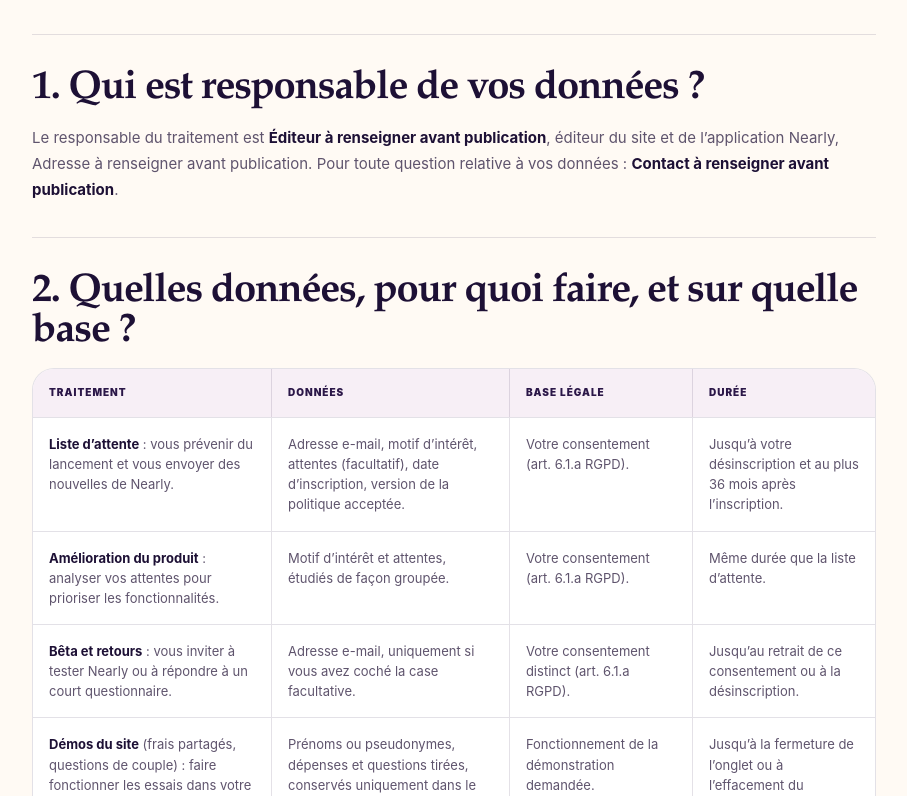
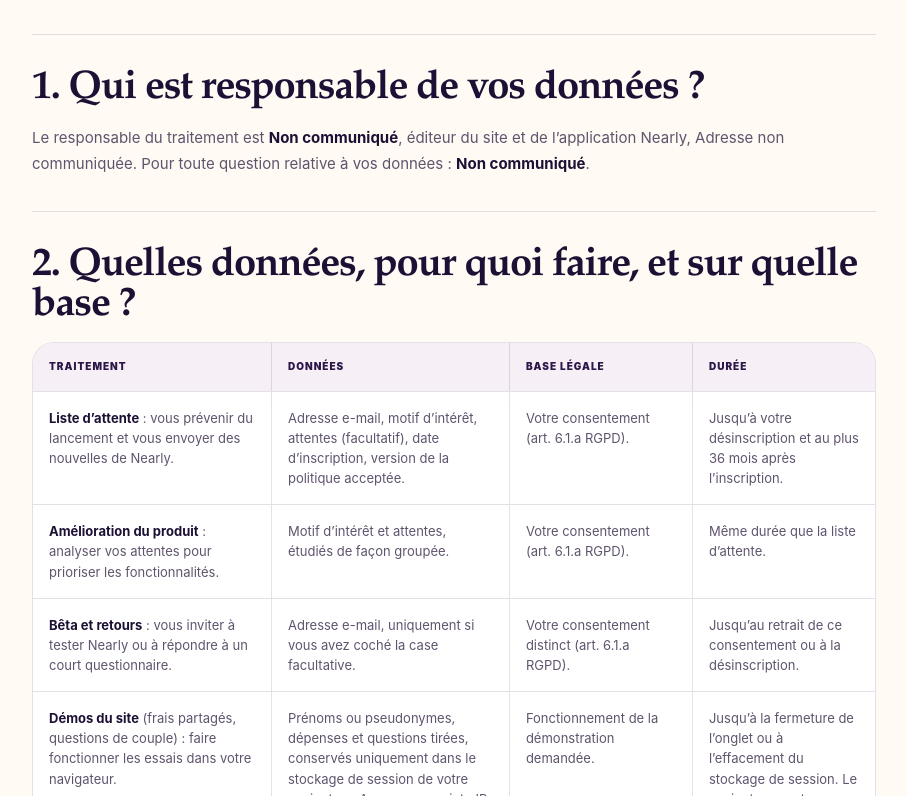
Before and after one commit to Gaugo47/Nearly-Website, a Next.js app: page /confidentialite in a window 1280 px wide. Shown: the part 864-1660 px from the top of the page, without its empty margins (186-1093 px from the left). Built offline with nearby package versions, Linux system fonts and the light colour scheme; no server answers.

Commit message:
Allow publishing the showcase with unspecified publisher details

```diff
--- a/app/legal.ts
+++ b/app/legal.ts
@@ -2,12 +2,12 @@
 // Les variables NEXT_PUBLIC_* sont publiées dans le site : aucun secret ici.
 export const legal = {
   productName: "Nearly",
-  controllerName: process.env.NEXT_PUBLIC_PUBLISHER_NAME || "Éditeur à renseigner avant publication",
-  controllerStatus: process.env.NEXT_PUBLIC_PUBLISHER_STATUS || "Statut à renseigner avant publication",
+  controllerName: process.env.NEXT_PUBLIC_PUBLISHER_NAME || "Non communiqué",
+  controllerStatus: process.env.NEXT_PUBLIC_PUBLISHER_STATUS || "Non communiqué",
   controllerSiret: process.env.NEXT_PUBLIC_PUBLISHER_SIRET || "",
-  controllerAddress: process.env.NEXT_PUBLIC_PUBLISHER_ADDRESS || "Adresse à renseigner avant publication",
-  publicationDirector: process.env.NEXT_PUBLIC_PUBLICATION_DIRECTOR || "Direction de publication à renseigner",
-  contactEmail: process.env.NEXT_PUBLIC_CONTACT_EMAIL || "Contact à renseigner avant publication",
+  controllerAddress: process.env.NEXT_PUBLIC_PUBLISHER_ADDRESS || "Adresse non communiquée",
+  publicationDirector: process.env.NEXT_PUBLIC_PUBLICATION_DIRECTOR || "Non communiqué",
+  contactEmail: process.env.NEXT_PUBLIC_CONTACT_EMAIL || "Non communiqué",
   siteHost: "GitHub Pages — GitHub, Inc. (https://docs.github.com/fr/site-policy/privacy-policies/github-general-privacy-statement)",
   automationHost: process.env.NEXT_PUBLIC_WAITLIST_HOST || "Non activé",
   policyVersion: "2026-10-01",
--- a/app/mentions-legales/page.tsx
+++ b/app/mentions-legales/page.tsx
@@ -16,7 +16,7 @@ export default function LegalNoticePage() {
       current="/mentions-legales"
       eyebrow="Informations légales"
       title={<>Mentions<br /><em>légales.</em></>}
-      intro="Les informations prévues par la loi pour la confiance dans l’économie numérique (LCEN)."
+      intro="Les informations disponibles sur l’éditeur et l’hébergement du site Nearly."
     >
       <section>
         <h2>Éditeur du site</h2>
--- a/scripts/check-publish.mjs
+++ b/scripts/check-publish.mjs
@@ -1,11 +1,14 @@
-const required = ["NEXT_PUBLIC_PUBLISHER_NAME", "NEXT_PUBLIC_PUBLISHER_STATUS", "NEXT_PUBLIC_PUBLISHER_ADDRESS", "NEXT_PUBLIC_PUBLICATION_DIRECTOR", "NEXT_PUBLIC_CONTACT_EMAIL"];
+const publisherFields = ["NEXT_PUBLIC_PUBLISHER_NAME", "NEXT_PUBLIC_PUBLISHER_STATUS", "NEXT_PUBLIC_PUBLISHER_ADDRESS", "NEXT_PUBLIC_PUBLICATION_DIRECTOR", "NEXT_PUBLIC_CONTACT_EMAIL"];
+const incompletePublisher = publisherFields.filter((name) => !process.env[name]?.trim());
+if (incompletePublisher.length) console.warn(`Publisher details not supplied: ${incompletePublisher.join(", ")}`);
+const required = [];
 if (process.env.NEXT_PUBLIC_WAITLIST_API_URL) required.push("NEXT_PUBLIC_WAITLIST_HOST", "NEXT_PUBLIC_TURNSTILE_SITE_KEY");
 const missing = required.filter((name) => !process.env[name]?.trim());
 if (missing.length) throw new Error(`Complete these public settings before publishing: ${missing.join(", ")}`);
-if (!/^[^\s@]+@[^\s@]+\.[^\s@]+$/.test(process.env.NEXT_PUBLIC_CONTACT_EMAIL)) throw new Error("A valid public contact email is required");
+if (process.env.NEXT_PUBLIC_CONTACT_EMAIL && !/^[^\s@]+@[^\s@]+\.[^\s@]+$/.test(process.env.NEXT_PUBLIC_CONTACT_EMAIL)) throw new Error("Use a valid public contact email when one is supplied");
 if (process.env.NEXT_PUBLIC_WAITLIST_API_URL) {
   if (/^[123]x000000/.test(process.env.NEXT_PUBLIC_TURNSTILE_SITE_KEY)) throw new Error("A production Turnstile site key is required; do not publish a test widget");
   const url = new URL(process.env.NEXT_PUBLIC_WAITLIST_API_URL);
   if (url.protocol !== "https:" || url.username || url.password || url.search || url.hash) throw new Error("Use a public HTTPS webhook URL without credentials or tokens");
 }
-console.log("Public configuration complete. Verify the applicable legal requirements before publication.");
+console.log("Public deployment settings checked.");
```
Also changed, not shown: 1 other file (tests, documents, lock files or other folders).
